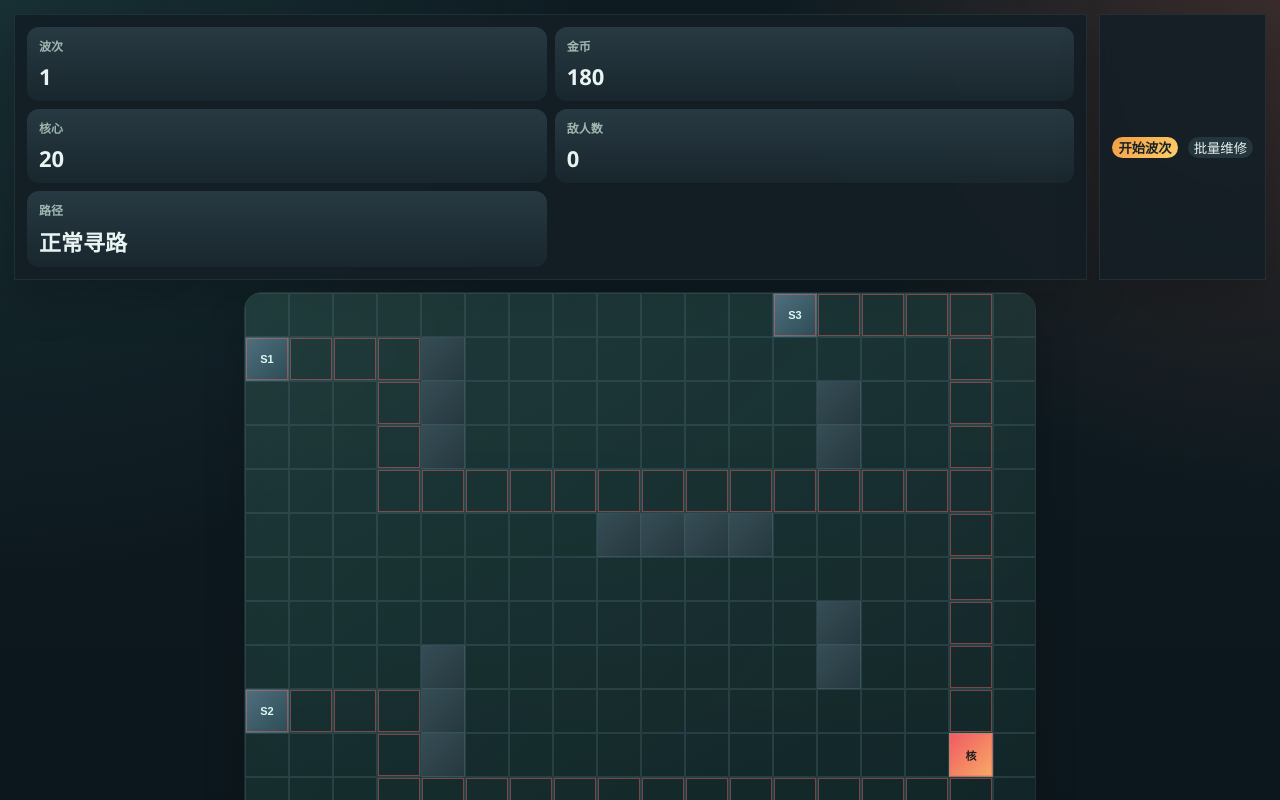
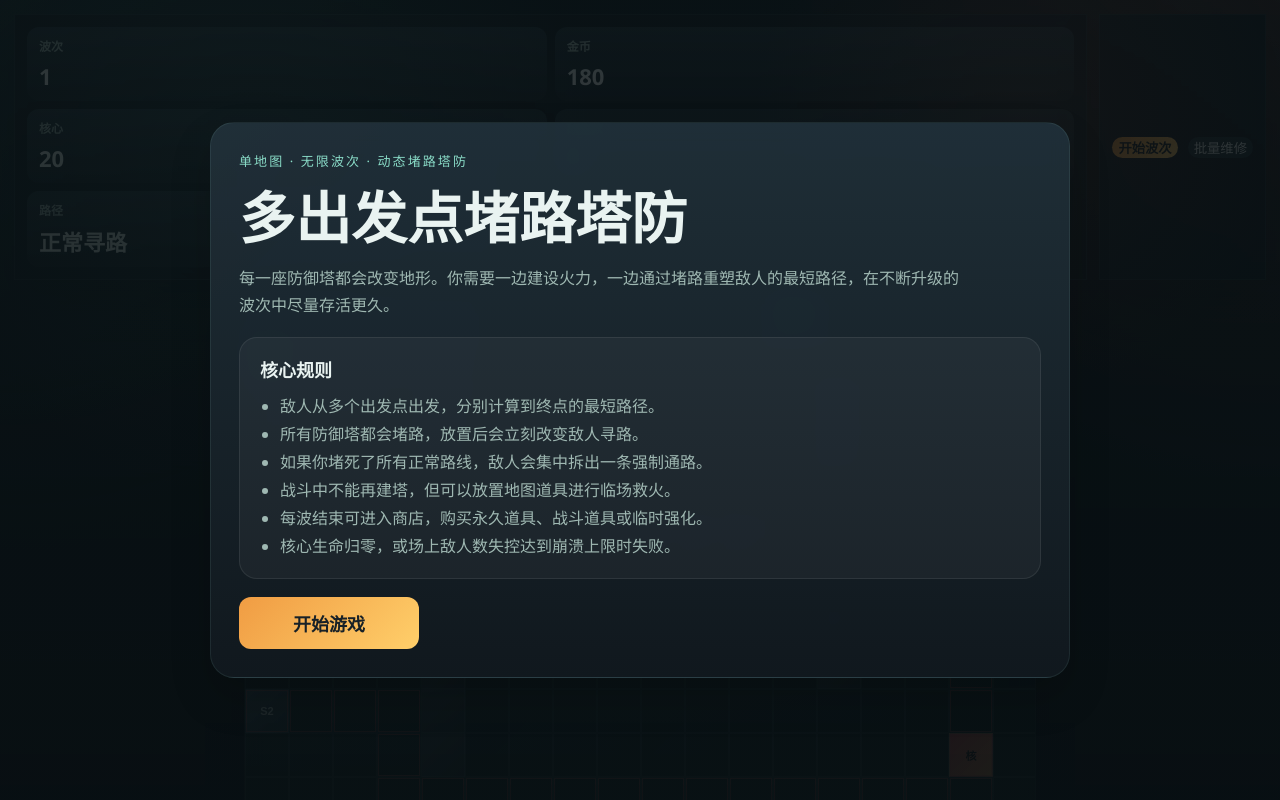
Before and after one commit to fengicheng/game7-td-survival, a website built with Vite: page index.html in a window 1280 px wide. Shown: the top 800 px of the page. Built offline with nearby package versions, Linux system fonts and the light colour scheme; animation ran at ten frames a second.

Commit message:
feat: add intro screen with core rules

```diff
--- a/src/main.ts
+++ b/src/main.ts
@@ -10,6 +10,7 @@ if (!app) {
 }
 
 const game = new GameState();
+let introVisible = true;
 
 app.innerHTML = `
   <div class="shell">
@@ -45,6 +46,29 @@ app.innerHTML = `
       <div class="bar-title">防御塔下边栏</div>
       <div id="tower-bar" class="tower-bar"></div>
     </footer>
+    <section class="intro-screen" id="intro-screen">
+      <div class="intro-card panel">
+        <p class="intro-kicker">单地图 · 无限波次 · 动态堵路塔防</p>
+        <h1>多出发点堵路塔防</h1>
+        <p class="intro-copy">
+          每一座防御塔都会改变地形。你需要一边建设火力，一边通过堵路重塑敌人的最短路径，在不断升级的波次中尽量存活更久。
+        </p>
+        <div class="intro-rules">
+          <h2>核心规则</h2>
+          <ul>
+            <li>敌人从多个出发点出发，分别计算到终点的最短路径。</li>
+            <li>所有防御塔都会堵路，放置后会立刻改变敌人寻路。</li>
+            <li>如果你堵死了所有正常路线，敌人会集中拆出一条强制通路。</li>
+            <li>战斗中不能再建塔，但可以放置地图道具进行临场救火。</li>
+            <li>每波结束可进入商店，购买永久道具、战斗道具或临时强化。</li>
+            <li>核心生命归零，或场上敌人数失控达到崩溃上限时失败。</li>
+          </ul>
+        </div>
+        <div class="intro-actions">
+          <button id="enter-game" class="primary intro-start">开始游戏</button>
+        </div>
+      </div>
+    </section>
   </div>
 `;
 
@@ -59,6 +83,8 @@ const shopPanelEl = document.querySelector<HTMLElement>("#shop-panel")!;
 const startWaveBtn = document.querySelector<HTMLButtonElement>("#start-wave")!;
 const repairBtn = document.querySelector<HTMLButtonElement>("#repair-all")!;
 const shopCloseBtn = document.querySelector<HTMLButtonElement>("#shop-close")!;
+const introEl = document.querySelector<HTMLElement>("#intro-screen")!;
+const enterGameBtn = document.querySelector<HTMLButtonElement>("#enter-game")!;
 
 let hoveredCell: { x: number; y: number } | null = null;
 let selectedTowerId: number | null = null;
@@ -336,6 +362,7 @@ function renderDynamic() {
   repairBtn.hidden = game.phase !== "prep";
   shopCloseBtn.hidden = game.phase !== "shop";
   shopPanelEl.hidden = game.phase !== "shop";
+  introEl.hidden = !introVisible;
 }
 
 function renderStaticPanels() {
@@ -399,6 +426,11 @@ shopCloseBtn.addEventListener("click", () => {
   renderFull();
 });
 
+enterGameBtn.addEventListener("click", () => {
+  introVisible = false;
+  renderDynamic();
+});
+
 buildGrid();
 renderFull();
 
--- a/src/styles.css
+++ b/src/styles.css
@@ -42,6 +42,7 @@ button:disabled {
   min-height: 100vh;
   gap: 12px;
   padding: 14px;
+  position: relative;
 }
 
 .panel {
@@ -341,6 +342,84 @@ button:disabled {
   gap: 12px;
 }
 
+.intro-screen {
+  position: fixed;
+  inset: 0;
+  z-index: 20;
+  display: grid;
+  place-items: center;
+  padding: 24px;
+  background:
+    linear-gradient(180deg, rgba(8, 15, 18, 0.82), rgba(8, 15, 18, 0.92)),
+    radial-gradient(circle at 20% 20%, rgba(105, 202, 184, 0.16), transparent 28%),
+    radial-gradient(circle at 80% 15%, rgba(255, 124, 86, 0.16), transparent 22%);
+}
+
+.intro-card {
+  width: min(860px, 100%);
+  padding: 28px;
+  border-radius: 24px;
+  display: grid;
+  gap: 18px;
+  background:
+    linear-gradient(180deg, rgba(32, 48, 57, 0.96), rgba(17, 25, 31, 0.96)),
+    linear-gradient(135deg, rgba(244, 182, 86, 0.08), transparent 35%);
+}
+
+.intro-kicker {
+  margin: 0;
+  color: #8adcc8;
+  font-size: 13px;
+  letter-spacing: 0.16em;
+  text-transform: uppercase;
+}
+
+.intro-card h1 {
+  margin: 0;
+  font-size: clamp(34px, 5vw, 56px);
+  line-height: 1.05;
+}
+
+.intro-copy {
+  margin: 0;
+  color: var(--muted);
+  line-height: 1.7;
+  font-size: 16px;
+  max-width: 720px;
+}
+
+.intro-rules {
+  display: grid;
+  gap: 10px;
+  padding: 18px 20px;
+  border-radius: 18px;
+  background: rgba(255, 255, 255, 0.04);
+  border: 1px solid rgba(255, 255, 255, 0.08);
+}
+
+.intro-rules h2 {
+  margin: 0;
+  font-size: 18px;
+}
+
+.intro-rules ul {
+  margin: 0;
+  padding-left: 20px;
+  color: var(--muted);
+  line-height: 1.75;
+}
+
+.intro-actions {
+  display: flex;
+  justify-content: flex-start;
+}
+
+.intro-start {
+  min-width: 180px;
+  min-height: 52px;
+  font-size: 18px;
+}
+
 @media (max-width: 1320px) {
   .main {
     grid-template-columns: 1fr;
```
Also changed, not shown: dist/assets/index-DAWWmsu3.js (deleted), dist/assets/index-az65Ezrf.css (added), dist/assets/index-sDU_3_h_.js (added), dist/assets/index-zVGfnfFn.css (deleted), dist/index.html.
